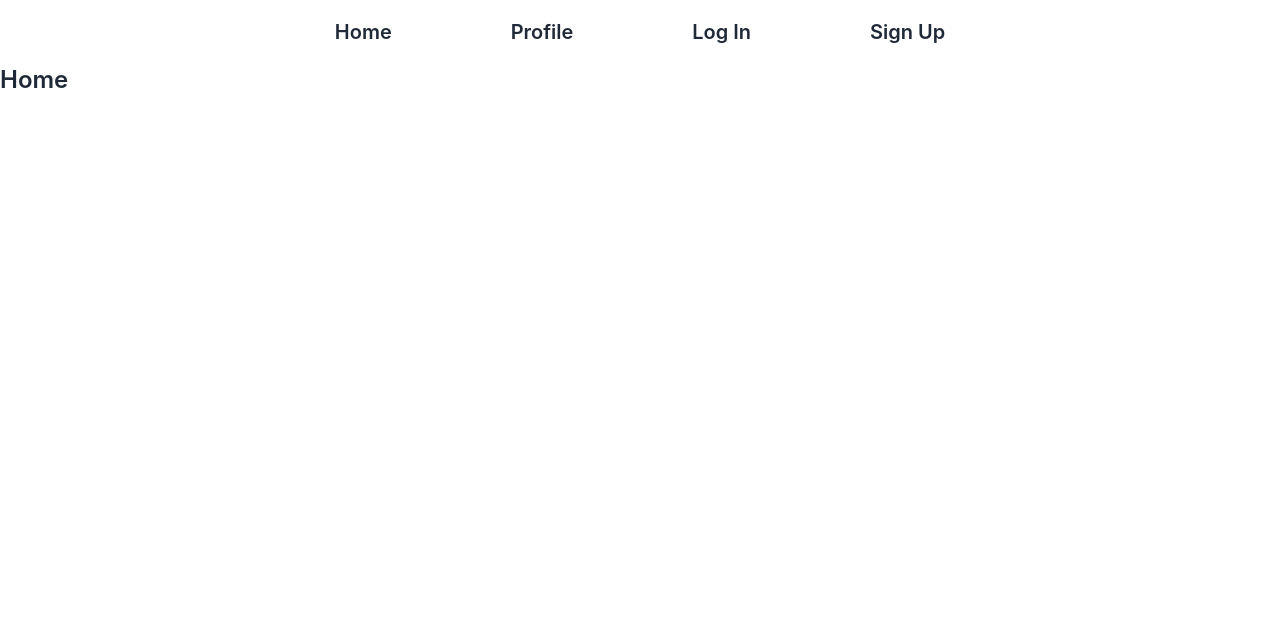
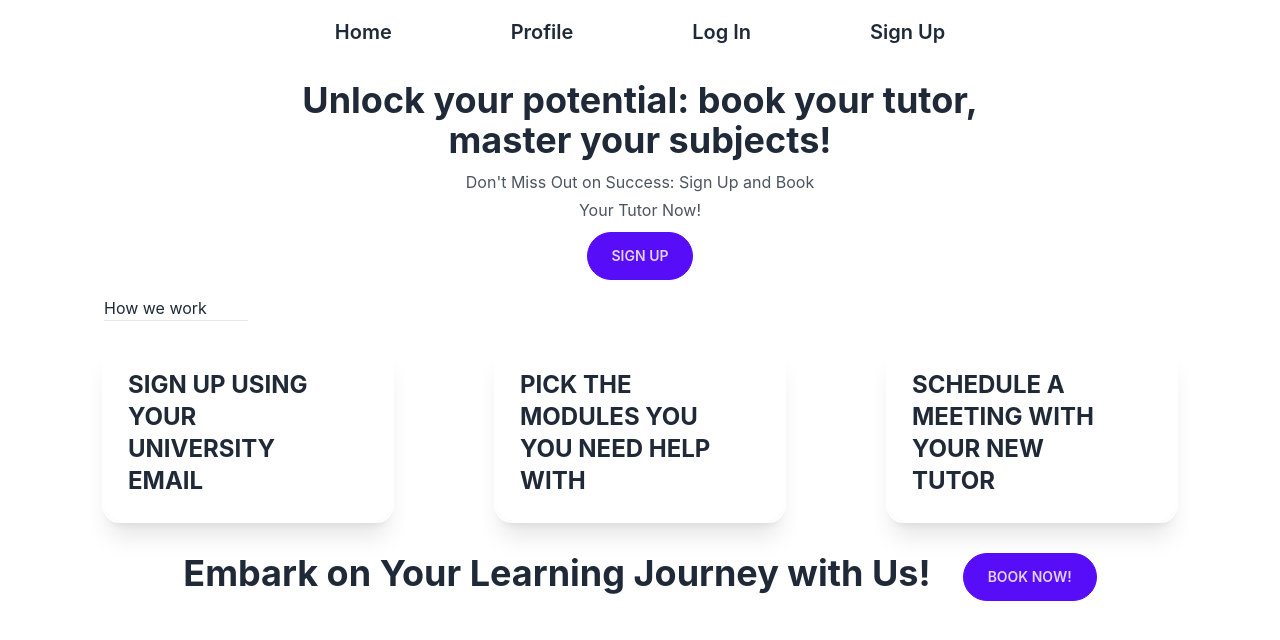
Before and after one commit to N1tingale/Year2Year, a React (Vite) app in the folder frontend/: page / in a window 1280 px wide. Shown: the top 640 px of the page. Built offline with nearby package versions, Linux system fonts and the light colour scheme.

Commit message:
created most of the home page

```diff
--- a/frontend/src/components/Home.jsx
+++ b/frontend/src/components/Home.jsx
@@ -1,10 +1,64 @@
 import Navbar from "./Navbar";
 
 export default function Home() {
-    return (
-        <>
-        <Navbar/>
-        <h1 className="text-2xl font-semibold">Home</h1>
-        </>
-    )
+  return (
+    <div className="h-screen">
+      <Navbar />
+      <div className="flex flex-col items-center">
+        <h1 className="text-4xl font-bold text-center mt-4">
+          Unlock your potential: book your tutor, <br /> master your subjects!
+        </h1>
+        <p className="mt-2 text-center prose">
+          Don't Miss Out on Success: Sign Up and Book <br /> Your Tutor Now!
+        </p>
+        <button className="btn btn-primary rounded-3xl mt-2 px-6">
+          Sign Up
+        </button>
+      </div>
+
+      <div className="flex justify-evenly items-end mt-4">
+        <div>
+          <p className="border-b mb-6 w-36">How we work</p>
+          <div className="card w-72 bg-base-100 shadow-xl outline outline-2 outline-white">
+            <div className="card-body p-6">
+              <p className="text-2xl font-bold">
+                SIGN UP USING <br />
+                YOUR <br />
+                UNIVERSITY <br />
+                EMAIL
+              </p>
+            </div>
+          </div>
+        </div>
+        <div className="card w-72 bg-base-100 shadow-xl outline outline-2 outline-white">
+          <div className="card-body p-6">
+            <p className="text-2xl font-bold">
+              PICK THE <br />
+              MODULES YOU <br />
+              YOU NEED HELP
+              <br />
+              WITH
+            </p>
+          </div>
+        </div>
+        <div className="card w-72 bg-base-100 shadow-xl outline outline-2 outline-white">
+          <div className="card-body p-6">
+            <p className="text-2xl font-bold">
+              SCHEDULE A <br /> MEETING WITH <br />
+              YOUR NEW <br />
+              TUTOR
+            </p>
+          </div>
+        </div>
+      </div>
+      <div className="flex justify-center mt-8">
+        <h1 className="text-4xl font-bold mx-4">
+          Embark on Your Learning Journey with Us!
+        </h1>
+        <button className="btn btn-primary rounded-3xl mx-4 px-6">
+          Book Now!
+        </button>
+      </div>
+    </div>
+  );
 }
```
